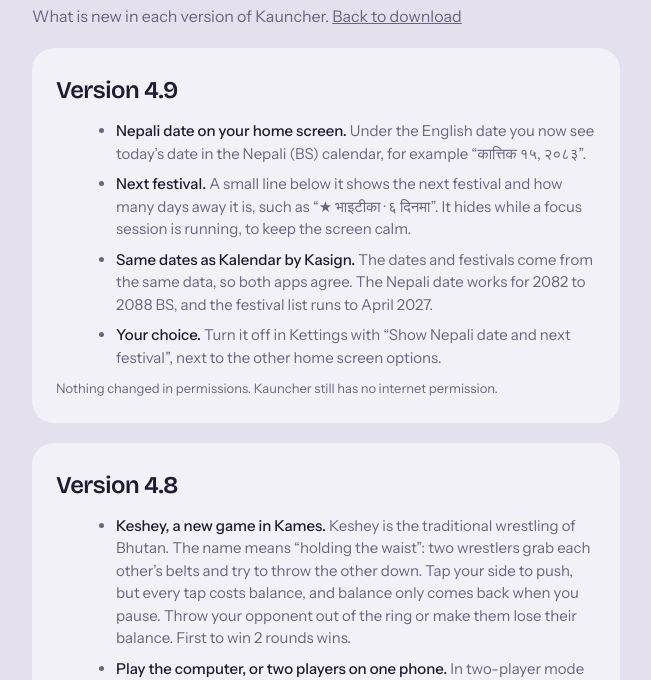
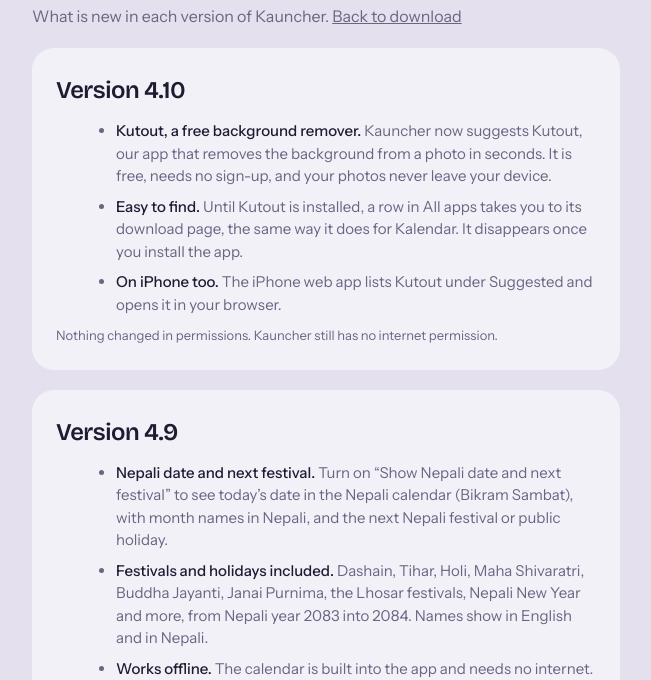
Before and after one commit to kartproduction/kauncher, a plain HTML site: page changelog.html in a window 1280 px wide. Shown: the part 128-808 px from the top of the page, without its empty margins (314-965 px from the left). Drawn offline with nearby package versions, Linux system fonts and the light colour scheme.

Commit message:
Add files via upload

```diff
--- a/changelog.html
+++ b/changelog.html
@@ -41,13 +41,22 @@ a{color:inherit}
   <h1 style="font-size:clamp(40px,12vw,64px)">Changelog</h1>
   <p class="sub" style="margin-top:12px">What is new in each version of Kauncher. <a href="index.html">Back to download</a></p>
 
+  <section class="card" id="v4-10">
+    <h2>Version 4.10</h2>
+    <ul>
+      <li><strong>Kutout, a free background remover.</strong> Kauncher now suggests Kutout, our app that removes the background from a photo in seconds. It is free, needs no sign-up, and your photos never leave your device.</li>
+      <li><strong>Easy to find.</strong> Until Kutout is installed, a row in All apps takes you to its download page, the same way it does for Kalendar. It disappears once you install the app.</li>
+      <li><strong>On iPhone too.</strong> The iPhone web app lists Kutout under Suggested and opens it in your browser.</li>
+    </ul>
+    <p class="note">Nothing changed in permissions. Kauncher still has no internet permission.</p>
+  </section>
+
   <section class="card" id="v4-9">
     <h2>Version 4.9</h2>
     <ul>
-      <li><strong>Nepali date on your home screen.</strong> Under the English date you now see today’s date in the Nepali (BS) calendar, for example “कात्तिक १५, २०८३”.</li>
-      <li><strong>Next festival.</strong> A small line below it shows the next festival and how many days away it is, such as “★ भाइटीका · ६ दिनमा”. It hides while a focus session is running, to keep the screen calm.</li>
-      <li><strong>Same dates as Kalendar by Kasign.</strong> The dates and festivals come from the same data, so both apps agree. The Nepali date works for 2082 to 2088 BS, and the festival list runs to April 2027.</li>
-      <li><strong>Your choice.</strong> Turn it off in Kettings with “Show Nepali date and next festival”, next to the other home screen options.</li>
+      <li><strong>Nepali date and next festival.</strong> Turn on “Show Nepali date and next festival” to see today’s date in the Nepali calendar (Bikram Sambat), with month names in Nepali, and the next Nepali festival or public holiday.</li>
+      <li><strong>Festivals and holidays included.</strong> Dashain, Tihar, Holi, Maha Shivaratri, Buddha Jayanti, Janai Purnima, the Lhosar festivals, Nepali New Year and more, from Nepali year 2083 into 2084. Names show in English and in Nepali.</li>
+      <li><strong>Works offline.</strong> The calendar is built into the app and needs no internet.</li>
     </ul>
     <p class="note">Nothing changed in permissions. Kauncher still has no internet permission.</p>
   </section>
```
Also changed, not shown: app.html (+2 -2 lines), index.html (+9 -2 lines), 2 other files.
